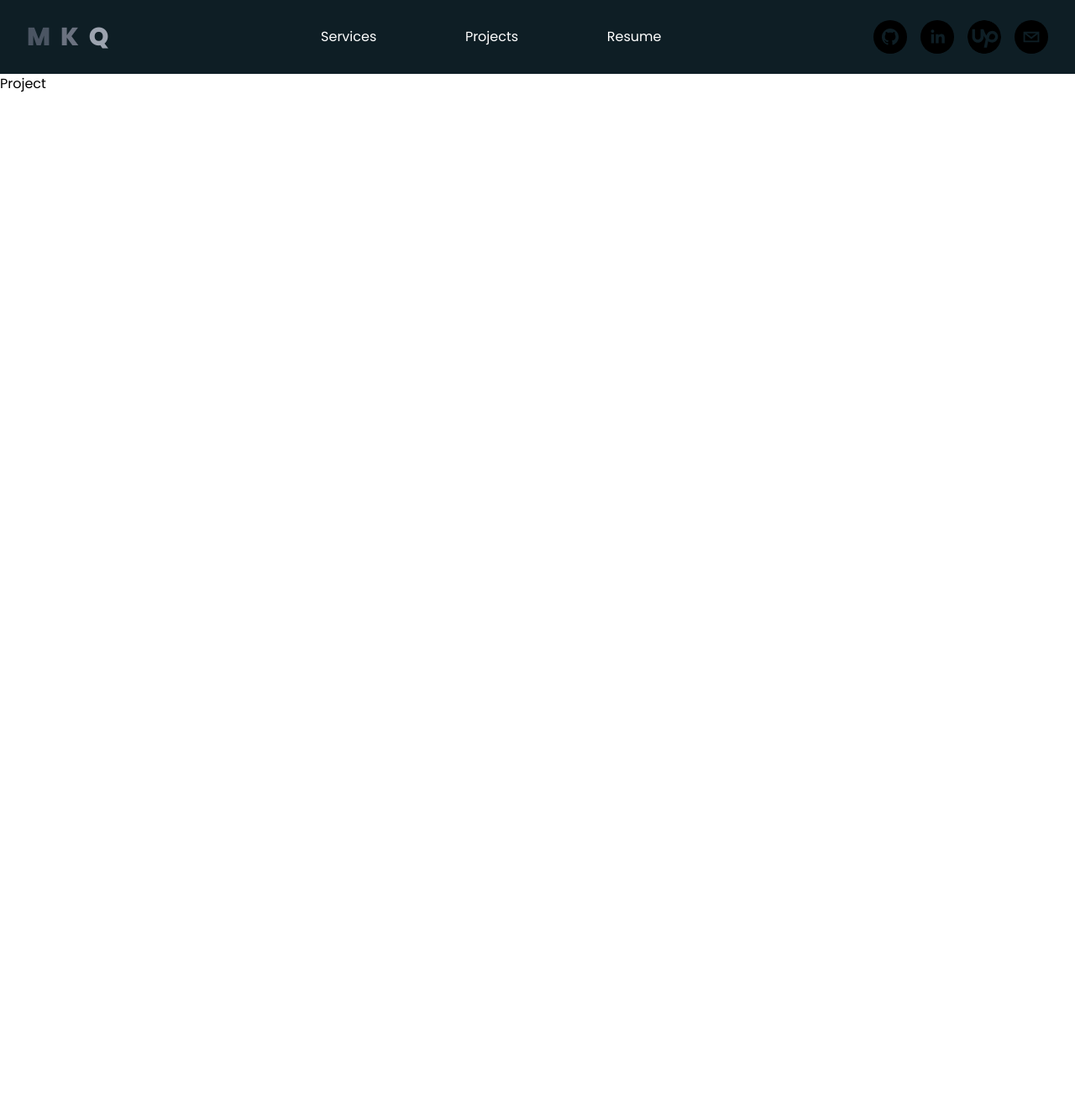
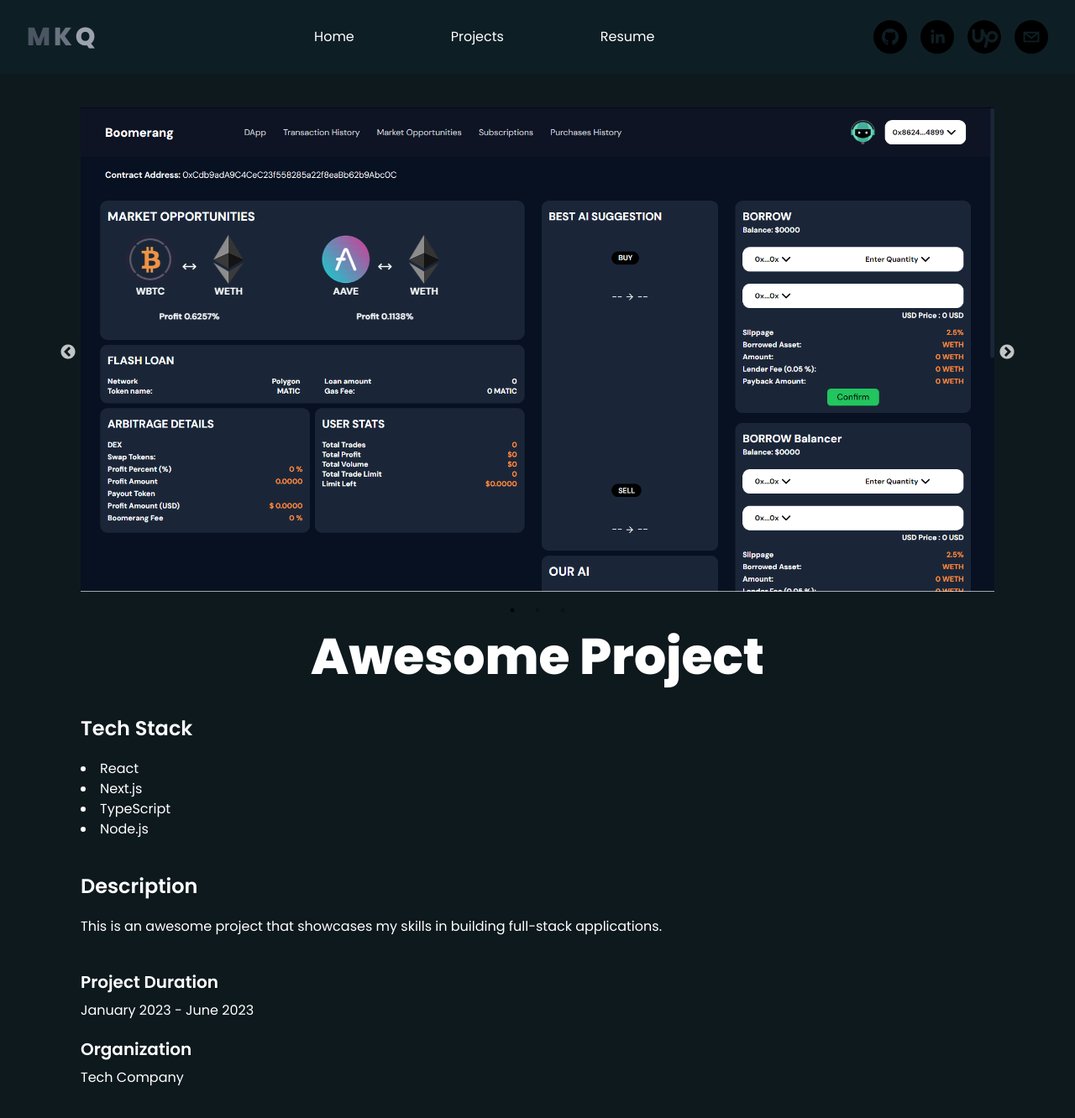
Before and after one commit to qureshikaif/my-porfolio-website, a Next.js app: page /project in a window 1280 px wide. Shown: the top 1332 px of the page at 84% size. Before the commit the page ends 800 px from the top, so only its background shows below. Built offline with nearby package versions, Linux system fonts and the light colour scheme.

Commit message:
feat: added project page

```diff
--- a/package.json
+++ b/package.json
@@ -20,14 +20,17 @@
     "react-dom": "^18",
     "react-iframe": "^1.8.5",
     "react-scroll": "^1.9.0",
+    "react-slick": "^0.30.2",
     "react-social-icons": "^6.16.0",
     "sharp": "^0.33.4",
+    "slick-carousel": "^1.8.1",
     "tailwind-merge": "^2.2.2"
   },
   "devDependencies": {
     "@types/node": "^20",
     "@types/react": "^18",
     "@types/react-dom": "^18",
+    "@types/react-slick": "^0.23.13",
     "autoprefixer": "^10.0.1",
     "eslint": "^8",
     "eslint-config-next": "14.1.4",
--- a/src/app/layout.tsx
+++ b/src/app/layout.tsx
@@ -1,5 +1,7 @@
 import type { Metadata } from "next";
 import { Poppins } from "next/font/google";
+import "slick-carousel/slick/slick.css";
+import "slick-carousel/slick/slick-theme.css";
 import "./globals.css";
 import Navbar from "@/components/Navbar";
 
--- a/src/app/project/page.tsx
+++ b/src/app/project/page.tsx
@@ -1,7 +1,67 @@
+"use client";
+import Image from "next/image";
 import React from "react";
+import Slider from "react-slick";
+import One from "@/../public/thumbnails/arbitrage.png";
+import Two from "@/../public/thumbnails/nosh-nft.png";
+import Three from "@/../public/thumbnails/summare-ai.png";
 
 const Project = () => {
-  return <div>Project</div>;
+  const projectData = {
+    title: "Awesome Project",
+    techStack: ["React", "Next.js", "TypeScript", "Node.js"],
+    description:
+      "This is an awesome project that showcases my skills in building full-stack applications.",
+    startDate: "January 2023",
+    endDate: "June 2023",
+    organization: "Tech Company",
+    images: [One, Two, Three],
+  };
+
+  const settings = {
+    dots: true,
+    infinite: true,
+    speed: 500,
+    slidesToShow: 1,
+    slidesToScroll: 1,
+  };
+
+  return (
+    <div className="bg-[#0e191e] py-10 px-8 lg:px-24 text-white">
+      <div className="mb-10">
+        <Slider {...settings}>
+          {projectData.images.map((image, index) => (
+            <div key={index}>
+              <Image
+                src={image}
+                alt={`Project Image ${index + 1}`}
+                className="w-full h-auto"
+                width={1920}
+                height={1080}
+              />
+            </div>
+          ))}
+        </Slider>
+      </div>
+      <h1 className="lg:text-6xl text-3xl font-extrabold text-center mb-10">
+        {projectData.title}
+      </h1>
+      <h2 className="text-2xl font-semibold mb-5">Tech Stack</h2>
+      <ul className="list-disc list-inside mb-10">
+        {projectData.techStack.map((tech, index) => (
+          <li key={index}>{tech}</li>
+        ))}
+      </ul>
+      <h2 className="text-2xl font-semibold mb-5">Description</h2>
+      <p className="mb-10">{projectData.description}</p>
+      <h2 className="text-xl font-semibold mb-2">Project Duration</h2>
+      <p className="mb-5">
+        {projectData.startDate} - {projectData.endDate}
+      </p>
+      <h2 className="text-xl font-semibold mb-2">Organization</h2>
+      <p className="mb-5">{projectData.organization}</p>
+    </div>
+  );
 };
 
 export default Project;
--- a/src/app/resume/page.tsx
+++ b/src/app/resume/page.tsx
@@ -1,22 +1,28 @@
+"use client";
 import React from "react";
 import Iframe from "react-iframe";
 import html2canvas from "html2canvas";
 import jsPDF from "jspdf";
-import { Button } from "@/components/ui/moving-border";
 
 const Resume = () => {
-  //   const handleDownload = () => {
-  //     const iframe = document.querySelector('iframe');
-  //     const iframeDocument = iframe.contentDocument || iframe.contentWindow.document;
+  //   const handleDownload = async () => {
+  //     try {
+  //       const iframe = document.querySelector("iframe");
+  //       const iframeDocument =
+  //         iframe?.contentDocument || iframe.contentWindow.document;
+  //       const iframeBody = iframeDocument.body;
 
-  //     html2canvas(iframeDocument.body).then((canvas) => {
-  //       const imgData = canvas.toDataURL('image/png');
-  //       const pdf = new jsPDF();
-  //       pdf.addImage(imgData, 'PNG', 0, 0);
-  //       pdf.save('resume.pdf');
-  //     }).catch((error) => {
-  //       console.error('Error generating PDF: ', error);
-  //     });
+  //       const canvas = await html2canvas(iframeBody);
+  //       const imgData = canvas.toDataURL("image/png");
+  //       const pdf = new jsPDF("p", "mm", "a4");
+  //       const pdfWidth = pdf.internal.pageSize.getWidth();
+  //       const pdfHeight = (canvas.height * pdfWidth) / canvas.width;
+
+  //       pdf.addImage(imgData, "PNG", 0, 0, pdfWidth, pdfHeight);
+  //       pdf.save("resume.pdf");
+  //     } catch (error) {
+  //       console.error("Error generating PDF: ", error);
+  //     }
   //   };
 
   return (
@@ -32,12 +38,12 @@
         />
       </div>
       <div className="flex justify-center mt-4">
-        <Button
+        <button
           //   onClick={handleDownload}
           className="bg-blue-500 hover:bg-blue-700 text-white font-bold py-2 px-4 rounded"
         >
           Download as PDF
-        </Button>
+        </button>
       </div>
     </div>
   );
--- a/src/components/Navbar.tsx
+++ b/src/components/Navbar.tsx
@@ -19,14 +19,14 @@
         className="bg-[#0e1e25] rounded-none justify-between flex items-center z-50"
       >
         <Link href={"/"}>
-          <h1 className="text-white text-3xl font-extrabold space-x-3">
+          <h1 className="text-white text-3xl font-extrabold space-x-1">
             <span className="text-gray-600">M</span>
             <span className="text-gray-500">K</span>
             <span className="text-gray-400">Q</span>
           </h1>
         </Link>
         <div className="flex justify-between w-1/3">
-          <MenuItem
+          {/* <MenuItem
             setActive={setActive}
             active={active}
             item="Services"
@@ -39,13 +39,19 @@
               </HoveredLink>
               <HoveredLink href="/seo">Search Engine Optimization</HoveredLink>
             </div>
-          </MenuItem>
+          </MenuItem> */}
+          <Link
+            href={"/"}
+            className="text-white hover:underline hover:underline-offset-8"
+          >
+            Home
+          </Link>
 
           <MenuItem
             setActive={setActive}
             active={active}
             item="Projects"
-            className="text-white z-50"
+            className="text-white z-50 hover:underline hover:underline-offset-8"
           >
             <div className="z-50 text-sm grid grid-cols-2 gap-10 p-4">
               <ProductItem
@@ -74,7 +80,10 @@
               />
             </div>
           </MenuItem>
-          <Link className="text-white" href="/resume">
+          <Link
+            className="text-white hover:underline hover:underline-offset-8"
+            href="/project"
+          >
             Resume
           </Link>
         </div>
```
Also changed, not shown: 1 other file (tests, documents, lock files or other folders).
